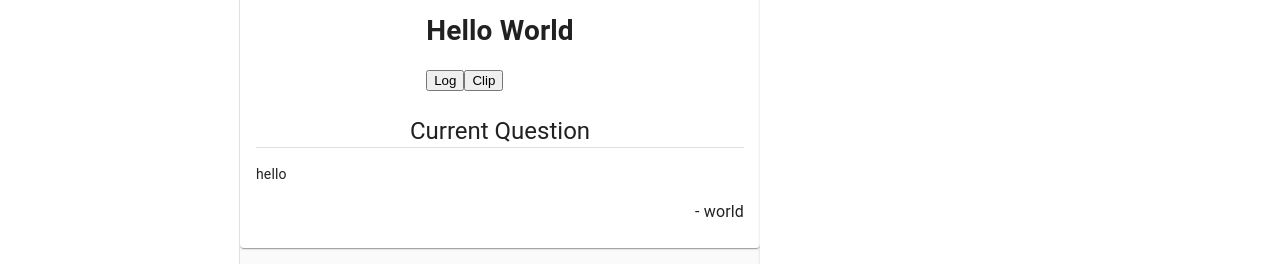
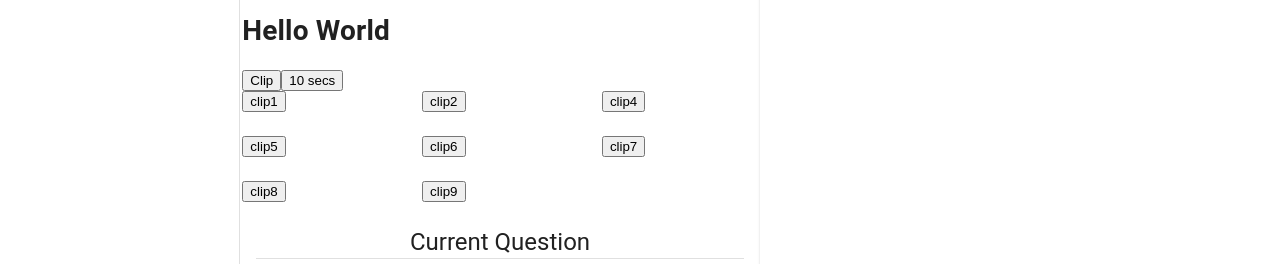
Before and after one commit to c2c-project/c2c-chat, a React (Create React App) app in the folder client/: page /app/sessions/1/live in a window 1280 px wide. Shown: the part 368-632 px from the top of the page. Built offline with nearby package versions, Linux system fonts and the light colour scheme; no server answers; sample sign-in values are in the browser's storage.

Commit message:
rough draft of clip grid

```diff
--- /dev/null
+++ b/client/src/components/video-player/ClipGrid.jsx
@@ -0,0 +1,42 @@
+import React from 'react';
+import { makeStyles } from '@material-ui/core/styles';
+import Card from '@material-ui/core/Card';
+import Button from '@material-ui/core/Button'
+import Grid from '@material-ui/core/Grid';
+
+
+const useStyles = makeStyles(theme => ({
+    root: {
+        flexGrow: 1,
+    },
+    paper: {
+        padding: theme.spacing(2),
+        textAlign: 'center',
+        color: theme.palette.text.secondary,
+
+    },
+}));
+
+export default function CenteredGrid({clips, clipEvent}) {
+    const classes = useStyles();
+
+    return (
+        <div className={classes.root}>
+
+            <Grid container spacing={3}>
+                {
+                    clips.map((x,index) => (
+                        <Grid item key={index} xs={4}>
+                            {/* <Card className={classes.paper} hoverable>{x.clipTitle}
+
+                            </Card> */}
+                            <button type='button' color='primary' onClick={clipEvent}>
+                                {x.clipTitle}
+                            </button>
+                        </Grid>
+                    ))
+                }
+            </Grid>
+        </div>
+    );
+}
--- a/client/src/components/video-player/VideoPlayer.jsx
+++ b/client/src/components/video-player/VideoPlayer.jsx
@@ -1,11 +1,54 @@
 import React, {useState, useRef} from 'react';
 import ReactPlayer from 'react-player';
-
+import Grid from './ClipGrid';
 
 function VideoPlayer() {
     const [timeStamp, setTimeStamp] = useState(false);
     const player = useRef();
+    const grid = useRef();
 
+    const [clipState, setClipState] = useState([
+        {
+            clipTitle: 'clip1',
+            startTime: 12,
+            endTime: 14,
+        },
+        {
+            clipTitle: 'clip2',
+            startTime: 12,
+            endTime: 14,
+        },
+        {
+            clipTitle: 'clip4',
+            startTime: 12,
+            endTime: 14,
+        },
+        {
+            clipTitle: 'clip5',
+            startTime: 12,
+            endTime: 14,
+        },
+        {
+            clipTitle: 'clip6',
+            startTime: 12,
+            endTime: 14,
+        },
+        {
+            clipTitle: 'clip7',
+            startTime: 12,
+            endTime: 14,
+        },
+        {
+            clipTitle: 'clip8',
+            startTime: 12,
+            endTime: 14,
+        },
+        {
+            clipTitle: 'clip9',
+            startTime: 12,
+            endTime: 14,
+        },
+    ]);
 
     const handleTimeStamp = ({played, loaded, playedSeconds, loadedSeconds}) => {
         // console.log(played);
@@ -13,13 +56,18 @@ function VideoPlayer() {
         setTimeStamp(playedSeconds);
     }
 
-    const displayPlayTime = () => {
-        console.log('You clicked the button');
-        console.log(timeStamp);
+    const addToClips = () => {
+        const newClip = {
+            clipTitle: timeStamp,
+            startTime: timeStamp,
+            endTime: 15,
+        };
+        setClipState([...clipState, newClip ]);
+
     }
 
     const handleClipEvent = () => {
-
+        console.log('you clicked a button');
         player.current.seekTo(10, 'seconds');
 
     }
@@ -36,13 +84,16 @@ function VideoPlayer() {
                 // heigh=''
                 playsinline
                 onProgress={handleTimeStamp}
+                clipEvent={handleClipEvent}
             />
             <h1 id='header'>
                 Hello World
             </h1>
 
-            <button type='button' onClick={displayPlayTime}>Log</button>
-            <button type='button' onClick={handleClipEvent}>Clip</button>
+            <button type='button' onClick={addToClips}>Clip</button>
+            <button type='button' onClick={handleClipEvent}>10 secs</button>
+
+            <Grid ref={grid} clips={clipState} clipEvent={handleClipEvent} />
 
 
 
```
